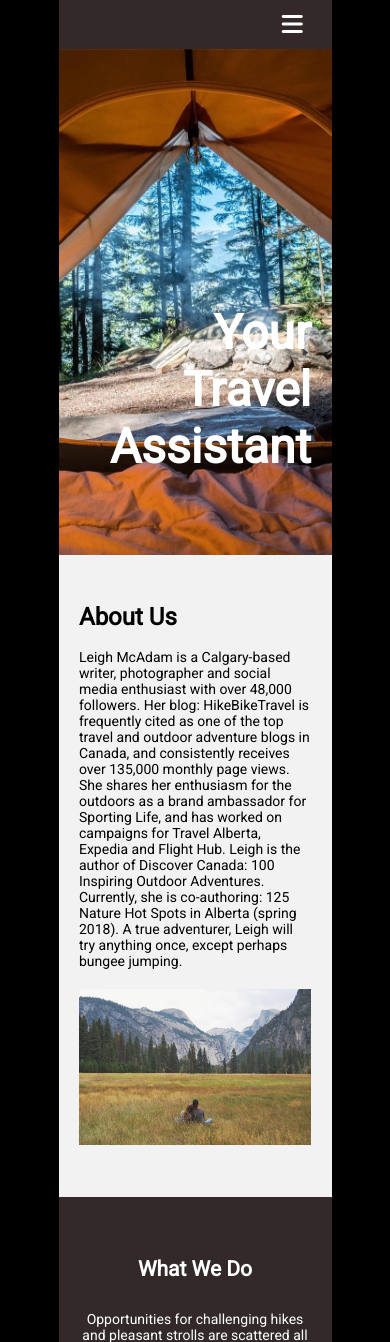
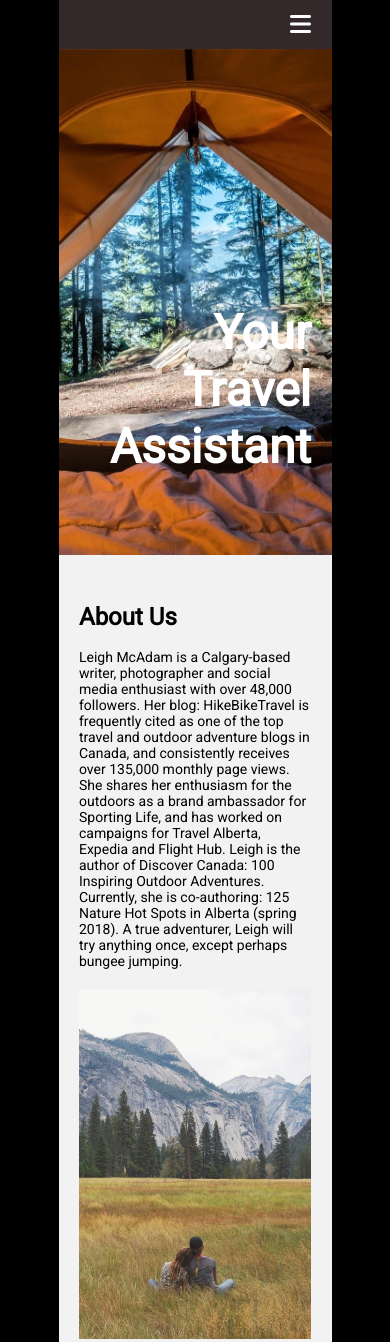
Before and after one commit to XiaoMaoBee/Projekt-1, a plain HTML site: page index.html in a window 390 px wide. Shown: the top 1342 px of the page. Drawn offline with Linux system fonts and the light colour scheme.

Commit message:
Zbytečný <section> blok odstraněn z navigace html, v about-us sekci img vaměněn za background-image, icon-wrapper width % změněna na px

```diff
--- a/index.html
+++ b/index.html
@@ -17,9 +17,8 @@
   <body>
     <!-- NAVIGATION BAR  -->
 
-    <section class="section-container">
-      <nav class="nav-container narrow-container">
-        <ul class="nav-list">
+    <nav class="nav-container">
+      <ul class="nav-list narrow-container">
         <li class="nav-item"><a href="#">About Us</a></li>
         <li class="nav-item"><a href="#">What We Do</a></li>
         <li class="nav-item"><a href="#">Our Trips</a></li>
@@ -30,7 +29,6 @@
         </div>
       </ul>
     </nav>
-    </section>
 
     <!--WELCOME SECTION  -->
 
@@ -67,11 +65,11 @@
           </p>
         </div>
         <div class="about-us-img-wrapper card">
-          <img
+          <!-- <img
             class="img-about-us"
             src="./images/about-us.jpg"
             alt="mountain view"
-          />
+          /> -->
         </div>
       </div>
     </section>
--- a/styles.css
+++ b/styles.css
@@ -38,7 +38,7 @@ more places through out the code  */
 
 /* NAVIGATION BAR */
 
-.section-container {
+.nav-container {
   background-color: var(--nav-background-color);
 }
 
@@ -146,6 +146,12 @@ a {
   padding: 3rem 0;
 }
 
+.about-us-img-wrapper {
+  background-image: url("./images/about-us.jpg");
+  background-size: cover;
+  background-position: center;
+}
+
 .card {
   width: calc(100% / 2);
 }
@@ -160,7 +166,7 @@ a {
   height: 100%;
 }
 
-@media (max-width: 1020px) {
+@media (max-width: 900px) {
   .about-us-text-container {
     flex-direction: column;
   }
@@ -171,6 +177,7 @@ a {
 
   .about-us-img-wrapper {
     width: 100%;
+    height: 350px;
   }
 }
 
@@ -207,7 +214,7 @@ a {
 
 .icon-wrapper {
   text-align: center;
-  width: 15%;
+  width: 65px;
   font-size: 15px;
   margin-bottom: 90px;
 }
@@ -224,9 +231,6 @@ a {
     width: 85%;
   }
 
-  .icon-wrapper {
-    width: 30%;
-  }
   .icon-wwdo {
     width: 100%;
   }
```
Lines whose indentation alone changed are shown as unchanged.
